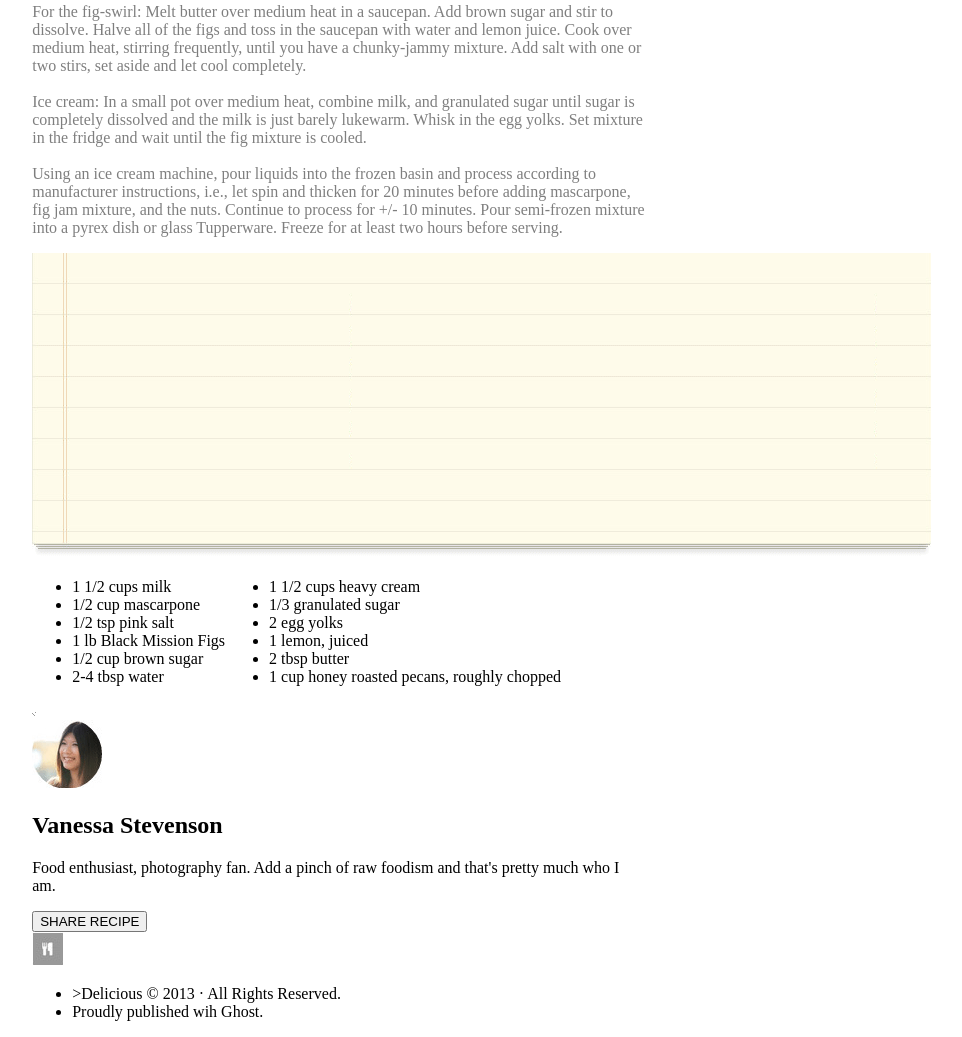
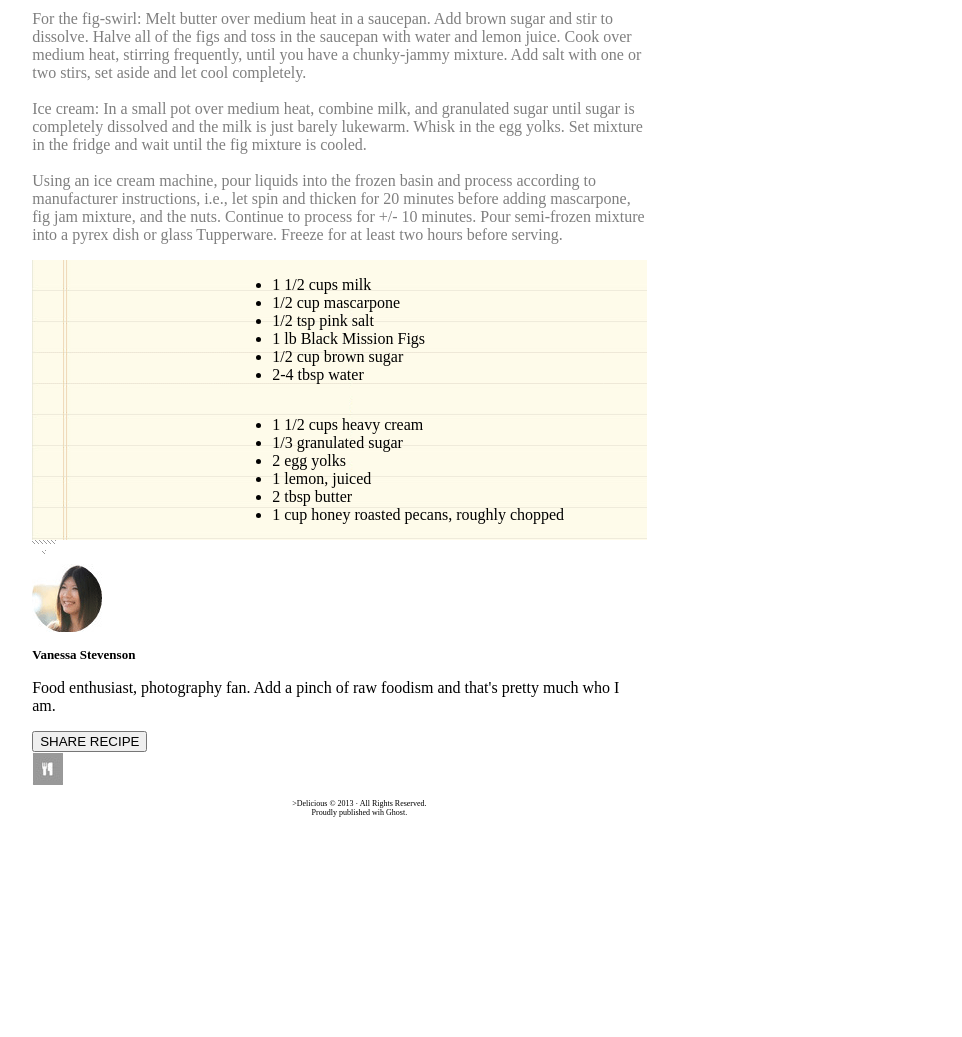
Before and after one commit to cquiocho/chocolate-pizza, a plain HTML site: page index.html in a window 1280 px wide. Shown: the part 782-1819 px from the top of the page, without its empty margins (275-1237 px from the left). After the commit the page ends 1611 px from the top, so only its background shows below. Drawn offline with Linux system fonts and the light colour scheme; files whose address does not match are found by name.

Commit message:
Final revisions

```diff
--- a/index.html
+++ b/index.html
@@ -24,16 +24,14 @@
                 </span>
             </span>
                 <img id="line" src="img/hr-img.png" />
-            </section>
-                    <h1>Chocolate Pizza</h1>
-                        <section>
-                            <p id="post-date">POSTED ON 15 DEC 2013 / DESSERTS</p>
-                                <div>
-                                    <img id="print" src="img/print-icon.png" />
-                                    <span>PRINT</span>
-                                </div>
-            </section>
-            </header>
+                     <h1>Chocolate Pizza</h1>
+                        <span id="post-date">POSTED ON 15 DEC 2013 / DESSERTS</span>
+                        <span id="print">
+                            <img src="img/print-icon.png" />
+                            <span>PRINT</span>
+                        </span>
+            </span>
+        </header>
         <main>
             <img id="hero" src="img/choco-pizza.png" />
             <div id="words">
@@ -45,8 +43,8 @@
                 </p>
             </div>
             <div class="container">
-                <img id="paper-list" src="img/list-bg.png" />
-                <div class="centered">
+                <!-- <img id="paper-list" src="img/list-bg.png" />  -->
+                <div id="two-lists">
                     <ul id="list-one">
                         <li>1 1/2 cups milk</li>
                         <li>1/2 cup mascarpone</li>
@@ -70,13 +68,15 @@
             </div>
             <div>
                 <img id="vanessa" src="img/van-pic.png" />
+                <span id="bio">
                 <h2>Vanessa Stevenson</h2>
                     <p>Food enthusiast, photography fan. Add a pinch of raw foodism and that's pretty much who I am.</p>
+                </span>
                 <button type="share recipe">SHARE RECIPE</button>
             </div>
+            <img id="footer-pic" src="img/small-logo.png" />
         </main>
         <footer>
-            <img id="footer-pic" src="img/small-logo.png" />
             <ul id="footer-copyright">
                 <li>>Delicious &copy; 2013 &middot; All Rights Reserved.</li>
                 <li>Proudly published wih Ghost.</li>
--- a/style.css
+++ b/style.css
@@ -24,6 +24,7 @@
 }
 #social-media {
     align: right;
+    margin-right: 10px;
 }
 
 #utilities {
@@ -31,19 +32,27 @@
 }
 
 #line {
-
+    display: block;
+    background-image: url(img/hr-img.png);
+    background-repeat: repeat-x;
+    padding: 10px;
 }
 
 h1 {
+    text-align: left;
     font-family: 'Gill Sans', 'Gill Sans MT', Calibri, 'Trebuchet MS', sans-serif;
 }
 
+#header {
+
+}
 #post-date {
     font-size: .5em;
 }
 
 #print {
     font-size: .5em;
+    float: right;
 }
 
 #hero {
@@ -58,14 +67,16 @@
 }
 
 .container {
-
+    background-image: url("img/list-bg.png");
 }
-#paper-list {
-
+#two-lists {
+    display: inline-block;
+    margin-left: 200px;
 }
 
 #list-one {
     display: inline-block;
+    text-decoration-style: ;
 
 }
 
@@ -73,22 +84,25 @@
     display: inline-block;
 }
 
-#vanessa {
-
+#bio {
+    display: inline-block;
 }
 
 h2 {
-
+    font-size: small;
 }
 
-button {
-
+footer {
+    margin-top: 10px;
 }
 
 #footer-pic {
-
+    margin-left: auto;
+    margin-right: auto;
 }
 
 #footer-copyright {
-
+    font-size: .5em;
+    text-align: center;
+    list-style-type: none;
 }
```
